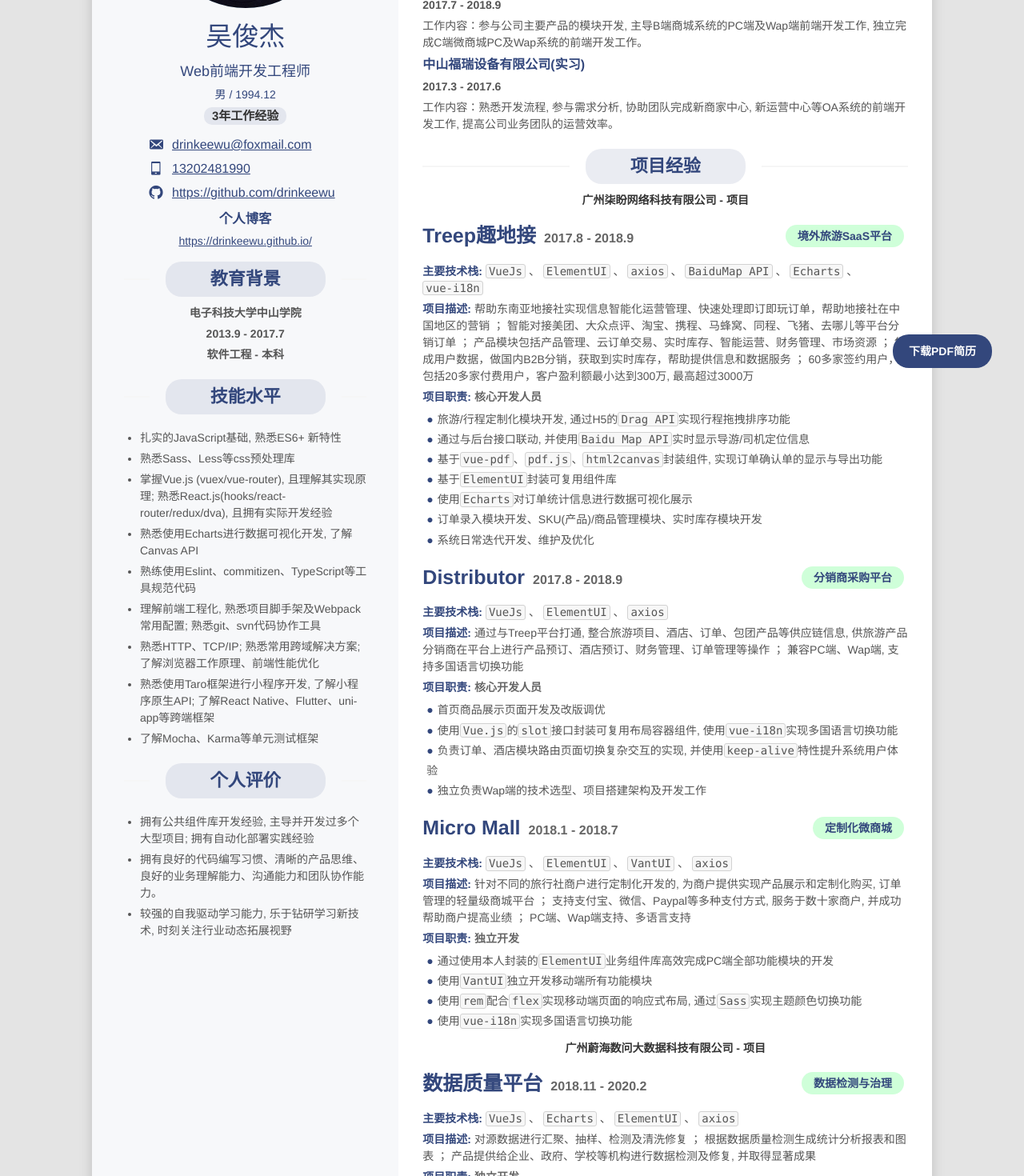
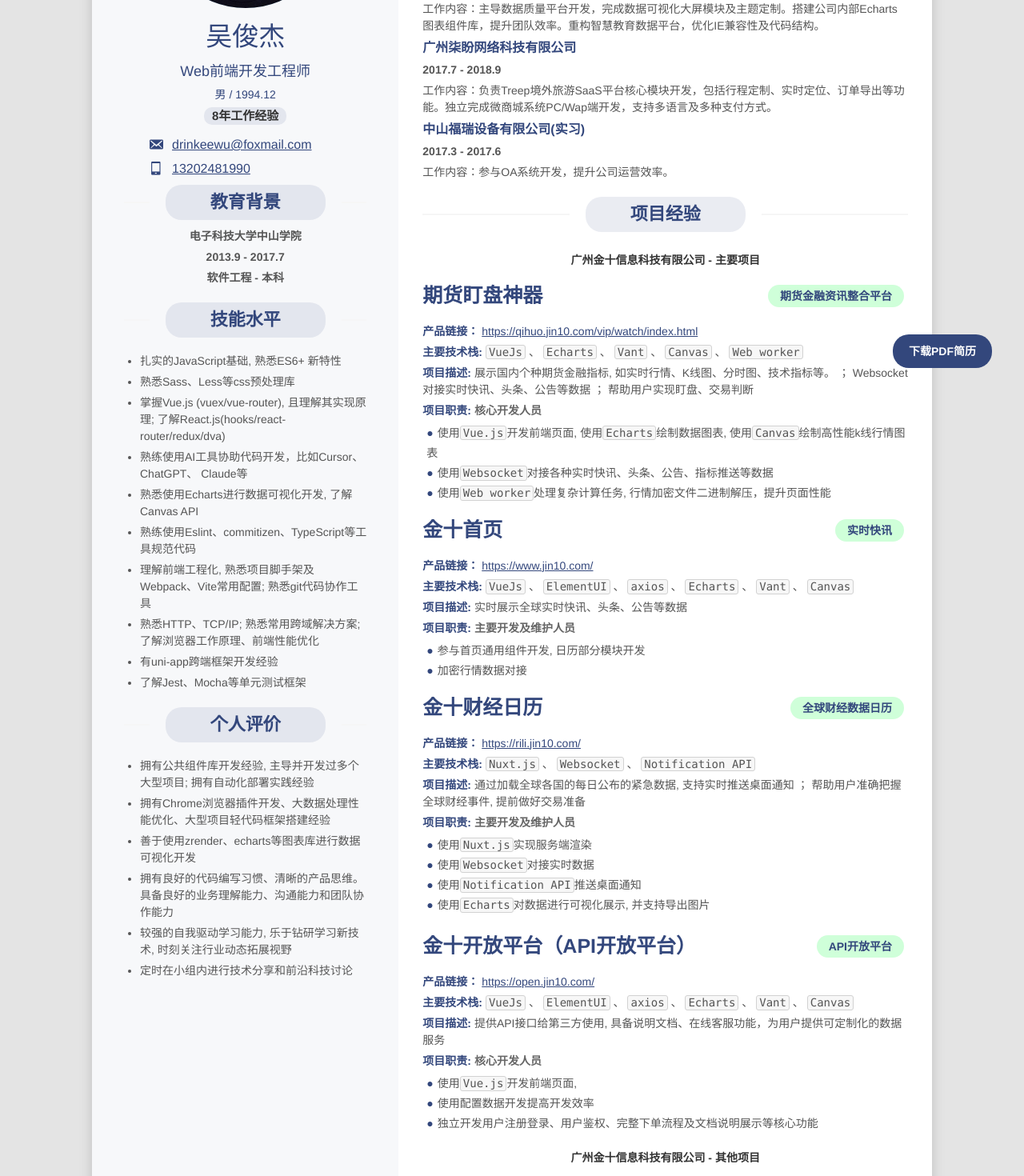
Before and after one commit to drinkeewu/resume, a Vue app: page /#/ in a window 1280 px wide. Shown: the part 300-1770 px from the top of the page at 80% size. Built offline with nearby package versions, Linux system fonts and the light colour scheme.

Commit message:
feat:更新简历内容

```diff
--- a/package.json
+++ b/package.json
@@ -4,6 +4,7 @@
   "private": true,
   "scripts": {
     "serve": "vue-cli-service serve",
+    "dev": "vue-cli-service serve",
     "build": "vue-cli-service build",
     "lint": "vue-cli-service lint",
     "cm": "git-cz",
@@ -17,7 +18,7 @@
     "html2canvas": "^1.0.0-rc.5",
     "jquery": "^3.4.1",
     "jspdf": "^1.5.3",
-    "vue": "^2.6.10",
+    "vue": "2.6.14",
     "vue-router": "^3.1.3",
     "vuex": "^3.1.2"
   },
@@ -34,7 +35,7 @@
     "eslint-plugin-vue": "^5.0.0",
     "node-sass": "^4.12.0",
     "sass-loader": "^8.0.0",
-    "vue-template-compiler": "^2.6.10"
+    "vue-template-compiler": "2.6.14"
   },
   "eslintConfig": {
     "root": true,
--- a/src/components/icon-line/IconLineList.vue
+++ b/src/components/icon-line/IconLineList.vue
@@ -12,8 +12,8 @@
 </template>
 
 <script>
+import { DEFAULT_COLOR } from '@/common/constants';
 import IconLine from './IconLine.vue';
-import { DEFAULT_COLOR } from '@/common/constants';
 
 export default {
   name: 'IconLineList',
--- a/src/components/text-section/TextSection.vue
+++ b/src/components/text-section/TextSection.vue
@@ -1,6 +1,17 @@
+<!--
+ * @Author: 吴俊杰 13202481990@qq.com
+ * @Date: 2025-03-30 14:58:51
+ * @LastEditors: 吴俊杰 13202481990@qq.com
+ * @LastEditTime: 2025-03-31 22:44:46
+ * @FilePath: /resume/src/components/text-section/TextSection.vue
+ * @Description:
+ *
+ * Copyright (c) 2025 by ${git_name_email}, All Rights Reserved.
+-->
 <template>
   <div class="comp-text-section">
     <div
+      v-if="title"
       class="comp-text-section__title"
       :style="titleStyle"
     >
--- a/src/main.js
+++ b/src/main.js
@@ -1,4 +1,6 @@
 import Vue from 'vue';
+import { Flex } from '@/components';
+
 import App from './App.vue';
 import router from './router';
 import store from './store';
@@ -8,7 +10,6 @@
 import './assets/font/contact/iconfont.css';
 import 'animate.css/animate.min.css';
 import './styles/print.css';
-import { Flex } from '@/components';
 
 Vue.component('flex', Flex);
 
--- a/src/views/aside/Aside.vue
+++ b/src/views/aside/Aside.vue
@@ -16,19 +16,19 @@
         <span
           class="work-year"
         >
-          3年工作经验
+          8年工作经验
         </span>
       </div>
       <icon-list
         :list="contacts"
         class="icon-list"
       />
-      <div class="online-link">
+      <!-- <div class="online-link">
         <h3>个人博客</h3>
         <a href="https://drinkeewu.github.io/">
           https://drinkeewu.github.io/
         </a>
-      </div>
+      </div> -->
       <block-wrapper
         id="edu"
         title="教育背景"
@@ -94,18 +94,22 @@
       skills: [
         '扎实的JavaScript基础, 熟悉ES6+ 新特性',
         '熟悉Sass、Less等css预处理库',
-        '掌握Vue.js (vuex/vue-router), 且理解其实现原理; 熟悉React.js(hooks/react-router/redux/dva), 且拥有实际开发经验',
+        '掌握Vue.js (vuex/vue-router), 且理解其实现原理; 了解React.js(hooks/react-router/redux/dva)',
+        '熟练使用AI工具协助代码开发，比如Cursor、ChatGPT、 Claude等',
         '熟悉使用Echarts进行数据可视化开发, 了解Canvas API',
         '熟练使用Eslint、commitizen、TypeScript等工具规范代码',
-        '理解前端工程化, 熟悉项目脚手架及Webpack常用配置; 熟悉git、svn代码协作工具',
+        '理解前端工程化, 熟悉项目脚手架及Webpack、Vite常用配置; 熟悉git代码协作工具',
         '熟悉HTTP、TCP/IP; 熟悉常用跨域解决方案; 了解浏览器工作原理、前端性能优化',
-        '熟悉使用Taro框架进行小程序开发, 了解小程序原生API; 了解React Native、Flutter、uni-app等跨端框架',
-        '了解Mocha、Karma等单元测试框架',
+        '有uni-app跨端框架开发经验',
+        '了解Jest、Mocha等单元测试框架',
       ],
       comments: [
         '拥有公共组件库开发经验, 主导并开发过多个大型项目; 拥有自动化部署实践经验',
-        '拥有良好的代码编写习惯、清晰的产品思维、良好的业务理解能力、沟通能力和团队协作能力。',
+        '拥有Chrome浏览器插件开发、大数据处理性能优化、大型项目轻代码框架搭建经验',
+        '善于使用zrender、echarts等图表库进行数据可视化开发',
+        '拥有良好的代码编写习惯、清晰的产品思维。具备良好的业务理解能力、沟通能力和团队协作能力',
         '较强的自我驱动学习能力, 乐于钻研学习新技术, 时刻关注行业动态拓展视野',
+        '定时在小组内进行技术分享和前沿科技讨论',
       ],
       contacts: [
         {
@@ -118,10 +122,10 @@
           text: '13202481990',
           linkType: 'tel',
         },
-        {
-          icon: 'github',
-          text: 'https://github.com/drinkeewu',
-        },
+        // {
+        //   icon: 'github',
+        //   text: 'https://github.com/drinkeewu',
+        // },
       ],
 
     };
--- a/src/views/content/project/Project.vue
+++ b/src/views/content/project/Project.vue
@@ -37,12 +37,12 @@
               <h1 class="project-title">
                 {{ project.title }}
               </h1>
-              <span
+              <!-- <span
                 v-if="project.time"
                 class="project-time"
               >
                 {{ project.time.start }} - {{ project.time.end }}
-              </span>
+              </span> -->
             </div>
             <div
               v-if="project.tags && project.tags.length > 0"
@@ -58,7 +58,21 @@
             </div>
           </flex>
         </template>
-        <p>
+        <p v-if="project.url">
+          <span class="title">
+            产品链接：
+          </span>
+          <a
+            v-if="project.url"
+            :href="project.url"
+            class="url"
+            target="_blank"
+          >
+            {{ project.url }}
+          </a>
+        </p>
+
+        <p v-if="project.techs && project.techs.length > 0">
           <span class="title">
             主要技术栈:
           </span>
@@ -69,7 +83,7 @@
             {{ !isLastOf(project.techs, techIndex) ? "、" : "" }}
           </template>
         </p>
-        <p>
+        <p v-if="project.features && project.features.length > 0">
           <span class="title">
             项目描述:
           </span>
@@ -125,6 +139,92 @@
     return {
       projects: [
         {
+          company: '广州金十信息科技有限公司 - 主要项目',
+          title: '期货盯盘神器',
+          role: '核心开发人员',
+          url: 'https://qihuo.jin10.com/vip/watch/index.html',
+          time: {
+            start: '2020.04',
+            end: '2023.03',
+          },
+          techs: ['VueJs', 'Echarts', 'Vant', 'Canvas', 'Web worker'],
+          features: [
+            '展示国内个种期货金融指标, 如实时行情、K线图、分时图、技术指标等。',
+            'Websocket对接实时快讯、头条、公告等数据',
+            '帮助用户实现盯盘、交易判断',
+          ],
+          dutys: [
+            '使用<em>Vue.js</em>开发前端页面, 使用<em>Echarts</em>绘制数据图表, 使用<em>Canvas</em>绘制高性能k线行情图表',
+            '使用<em>Websocket</em>对接各种实时快讯、头条、公告、指标推送等数据',
+            '使用<em>Web worker</em>处理复杂计算任务, 行情加密文件二进制解压，提升页面性能',
+          ],
+          tags: ['期货金融资讯整合平台'],
+
+        },
+        {
+          title: '金十首页',
+          role: '主要开发及维护人员',
+          url: 'https://www.jin10.com/',
+          techs: ['VueJs', 'ElementUI', 'axios', 'Echarts', 'Vant', 'Canvas'],
+          features: [
+            '实时展示全球实时快讯、头条、公告等数据',
+          ],
+          dutys: [
+            '参与首页通用组件开发, 日历部分模块开发',
+            '加密行情数据对接',
+          ],
+          tags: ['实时快讯'],
+        },
+        {
+          title: '金十财经日历',
+          role: '主要开发及维护人员',
+          url: 'https://rili.jin10.com/',
+          techs: ['Nuxt.js', 'Websocket', 'Notification API'],
+          features: [
+            '通过加载全球各国的每日公布的紧急数据, 支持实时推送桌面通知',
+            '帮助用户准确把握全球财经事件, 提前做好交易准备',
+          ],
+          dutys: [
+            '使用<em>Nuxt.js</em>实现服务端渲染',
+            '使用<em>Websocket</em>对接实时数据',
+            '使用<em>Notification API</em>推送桌面通知',
+            '使用<em>Echarts</em>对数据进行可视化展示, 并支持导出图片',
+          ],
+          tags: ['全球财经数据日历'],
+        },
+        {
+          title: '金十开放平台（API开放平台）',
+          role: '核心开发人员',
+          url: 'https://open.jin10.com/',
+          time: {
+            start: '2020.04',
+            end: '2023.03',
+          },
+          techs: ['VueJs', 'ElementUI', 'axios', 'Echarts', 'Vant', 'Canvas'],
+          features: [
+            '提供API接口给第三方使用, 具备说明文档、在线客服功能，为用户提供可定制化的数据服务',
+          ],
+          dutys: [
+            '使用<em>Vue.js</em>开发前端页面, ',
+            '使用配置数据开发提高开发效率',
+            '独立开发用户注册登录、用户鉴权、完整下单流程及文档说明展示等核心功能',
+          ],
+          tags: ['API开放平台'],
+        },
+        {
+          company: '广州金十信息科技有限公司 - 其他项目',
+          title: '其他职责及工作成果：',
+          dutys: [
+            '开发提供提高快讯发布部分工作效率的Chrome浏览器插件、后台系统sftp一键部署工具插件、OSS命令行一键部署插件、前端与App端桥接通讯的插件开发与维护',
+            '促销活动页开发、独家VIP工具开发、<em>uni-app</em>财经数据小程序开发、大量内部管理后台的开发及维护',
+            '参与前端小组通用组件库开发、独立开发后台组件库、参与项目模板生成插件、可复用聊天室插件的开发维护',
+            '使用<em>vue composition-api</em>重构历史项目插件，已经封装业务逻辑hooks，避免重复造轮子',
+            '负责过多个付费课程栏目的开发，用户鉴权及支付购买流程的对接',
+            '参与过多个面对企业用户的多语言产品开发',
+          ],
+
+        },
+        {
           company: '广州柒盼网络科技有限公司 - 项目',
           title: 'Treep趣地接',
           role: '核心开发人员',
@@ -166,7 +266,7 @@
           dutys: [
             '首页商品展示页面开发及改版调优',
             '使用<em>Vue.js</em>的<em>slot</em>接口封装可复用布局容器组件, 使用<em>vue-i18n</em>实现多国语言切换功能',
-            '负责订单、酒店模块路由页面切换复杂交互的实现, 并使用<em>keep-alive</em>特性</em>提升系统用户体验</em>',
+            '负责订单、酒店模块路由页面切换复杂交互的实现, 并使用<em>keep-alive</em>特性提升系统用户体验',
             '独立负责Wap端的技术选型、项目搭建架构及开发工作',
           ],
           tags: ['分销商采购平台'],
@@ -182,7 +282,7 @@
           dutys: [
             '通过使用本人封装的<em>ElementUI</em>业务组件库高效完成PC端全部功能模块的开发',
             '使用<em>VantUI</em>独立开发移动端所有功能模块',
-            '使用<em>rem</em>配合<em>flex</em>实现移动端页面的响应式布局, 通过<em>Sass</em>实现主题颜色切换功能</em>',
+            '使用<em>rem</em>配合<em>flex</em>实现移动端页面的响应式布局, 通过<em>Sass</em>实现主题颜色切换功能',
             '使用<em>vue-i18n</em>实现多国语言切换功能',
           ],
           features: [
@@ -263,7 +363,7 @@
           techs: ['VueJs', 'Composition-api', 'Echarts'],
           tags: ['自助化统计与挖掘'],
           dutys: [
-            '接手后项目后, 使用<em>mixins</em>抽离重复的业务逻辑代码',
+            '接手项目后, 使用<em>mixins</em>抽离重复的业务逻辑代码',
             '重构项目, 使项目能够嵌入到公司其他项目中并能兼容到IE9以上',
             '优化项目目录结构, 对接口代码进行统一管理, 提高维护效率',
             '使用<em>keep-alive</em>提高用户体验、减少不必要的接口调用, 以缓解后台服务器压力',
@@ -337,7 +437,7 @@
   font-weight: bold;
 }
 .project-company {
-  // margin-top: 10px;
+  margin-top: 20px;
   text-align: center;
   color: #333;
   font-weight: bold;
--- a/src/views/content/work/Work.vue
+++ b/src/views/content/work/Work.vue
@@ -1,3 +1,13 @@
+<!--
+ * @Author: 吴俊杰 13202481990@qq.com
+ * @Date: 2024-03-30 14:58:51
+ * @LastEditors: 吴俊杰 13202481990@qq.com
+ * @LastEditTime: 2024-03-31 22:08:25
+ * @FilePath: /resume/src/views/content/work/Work.vue
+ * @Description:
+ *
+ * Copyright (c) 2024 by ${git_name_email}, All Rights Reserved.
+-->
 <template>
   <block-wrapper
     id="work"
@@ -32,20 +42,26 @@
     return {
       works: [
         {
+          company: '广州金十信息科技有限公司（www.jin10.com）',
+          date: '2020.04至今',
+          duty: '负责通用组件库开发及维护，担任网站改版核心成员。主导付费金融工具开发及财经数据uni-app跨端小程序开发。参与后台改版维护，开发工作流插件提高团队效率。',
+        },
+
+        {
           company: '广东蔚海数问大数据科技有限公司',
           date: '2018.11 - 2020.03',
-          duty: '参与数据质量平台产品的需求分析, 独立完成前端开发工作, 重构公司内部小型BI系统, 主导前端团队公共组件库的封装及部署工作, 提高团队的开发效率, 协助公司其他产品及项目的前端开发工作。',
+          duty: '主导数据质量平台开发，完成数据可视化大屏模块及主题定制。搭建公司内部Echarts图表组件库，提升团队效率。重构智慧教育数据平台，优化IE兼容性及代码结构。',
         },
         {
           company: '广州柒盼网络科技有限公司',
           date: '2017.7 - 2018.9',
-          duty: '参与公司主要产品的模块开发, 主导B端商城系统的PC端及Wap端前端开发工作, 独立完成C端微商城PC及Wap系统的前端开发工作。',
+          duty: '负责Treep境外旅游SaaS平台核心模块开发，包括行程定制、实时定位、订单导出等功能。独立完成微商城系统PC/Wap端开发，支持多语言及多种支付方式。',
         },
 
         {
           company: '中山福瑞设备有限公司(实习)',
           date: '2017.3 - 2017.6',
-          duty: '熟悉开发流程, 参与需求分析, 协助团队完成新商家中心, 新运营中心等OA系统的前端开发工作, 提高公司业务团队的运营效率。',
+          duty: '参与OA系统开发，提升公司运营效率。',
         },
       ],
     };
--- a/vue.config.js
+++ b/vue.config.js
@@ -8,6 +8,7 @@
       warnings: false,
       errors: false,
     },
+    open: true
   },
   productionSourceMap: false
 };
```
Also changed, not shown: 1 other file (tests, documents, lock files or other folders).
